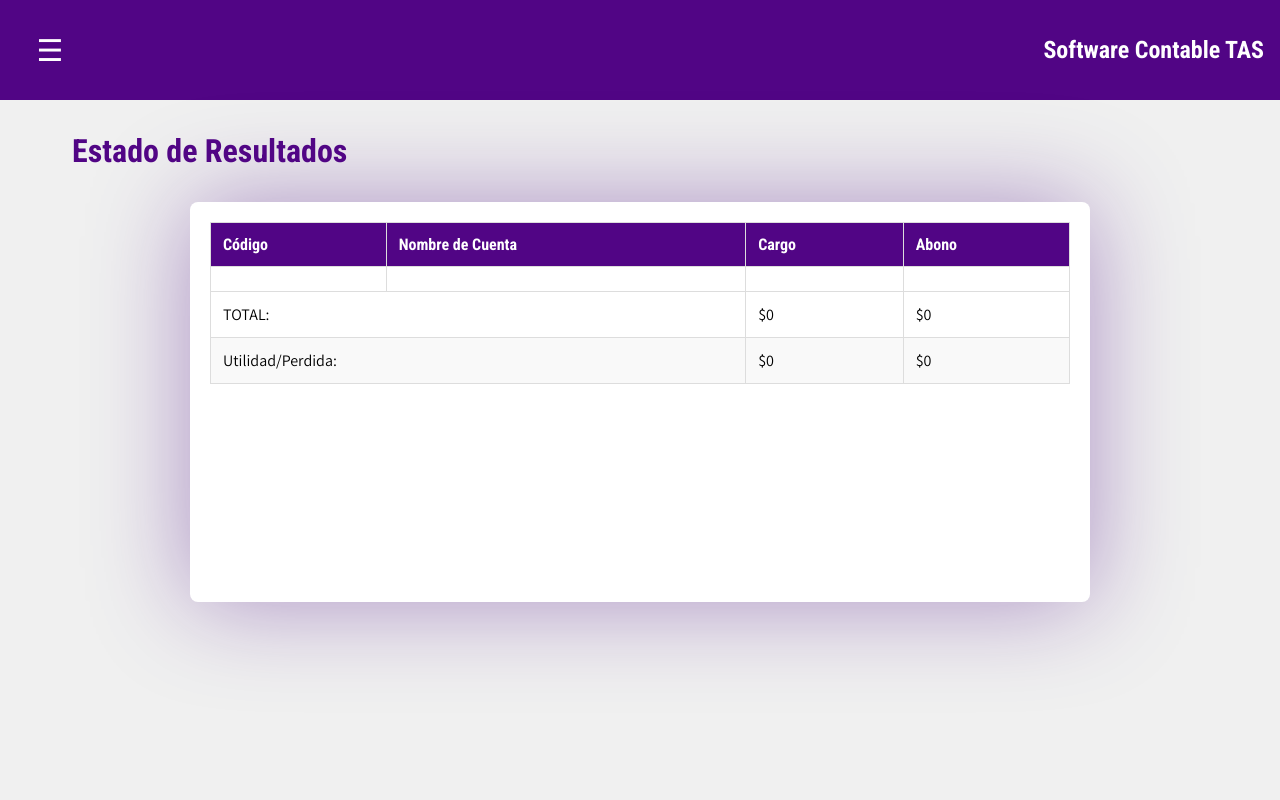
After one commit to kenetcode/accounting-software, a Django app: template accounting/templates/estadoResultados.html in a window 1280 px wide. The commit adds this page. Run offline with Django 3.2, Linux system fonts and the light colour scheme; the template is opened without the code that fills it, so the values that code supplies are empty.

Commit message:
:wheelchair:Pantallas de Benítez

```diff
--- /dev/null
+++ b/accounting/static/css/estadosFinancieros.css
@@ -0,0 +1,154 @@
+@import url('https://fonts.googleapis.com/css2?family=Assistant:wght@200..800&family=Roboto+Condensed:ital,wght@0,100..900;1,100..900&display=swap');
+
+:root {
+    --primary-color: #9f79ff;
+    --secondary-color: #510585;
+    --tertiary-color: #3b00b3;
+    --quarter-color: #ff8c42;
+    --white: #fff;
+    --bg-color: #f0f0f0;
+    --primary-font: "Assistant", sans-serif;
+    --secondary-font: "Roboto Condensed", sans-serif;
+    --shadow: 0 0 100px rgba(69, 3, 131, 0.404);
+}
+
+/* Reset básico */
+* {
+    margin: 0;
+    padding: 0;
+    box-sizing: border-box;
+}
+
+body {
+    font-family: var(--primary-font);
+    background-color: var(--bg-color);
+    min-height: 100vh;
+    overflow-x: hidden;
+}
+
+/* Header */
+
+.title {
+    color: var(--white);
+    font-family: var(--secondary-font);
+    font-size: clamp(1.25rem, 2vw + 0.5rem, 1.5rem);
+}
+
+.libro-mayor-container {
+    padding: clamp(1rem, 3vw, 2rem);
+    max-width: 1200px;
+    margin: 0 auto;
+}
+
+.section-title {
+    color: var(--secondary-color);
+    margin-bottom: 1.5rem;
+    font-family: var(--secondary-font);
+    font-size: clamp(1.5rem, 2.5vw, 2rem);
+}
+
+/* Tabla */
+.table-container {
+    background-color: var(--white);
+    border-radius: 8px;
+    padding: clamp(1rem, 2vw, 1.25rem);
+    box-shadow: var(--shadow);
+    width: min(95%, 900px);
+    height: 50vh;
+    /* max-height: 80vh; */
+    margin: 2rem auto;
+    overflow-x: auto;
+}
+
+.libro-mayor-table {
+    width: 100%;
+    border-collapse: collapse;
+    min-width: 600px; /* Asegura que la tabla no se comprima demasiado */
+}
+
+.libro-mayor-table th,
+.libro-mayor-table td {
+    padding: 0.75rem;
+    text-align: left;
+    border: 1px solid #ddd;
+}
+
+.libro-mayor-table th {
+    background-color: var(--secondary-color);
+    color: var(--white);
+    font-family: var(--secondary-font);
+    position: sticky;
+    top: 0;
+}
+
+.libro-mayor-table tr:nth-child(even) {
+    background-color: #f9f9f9;
+}
+
+.libro-mayor-table tr:hover {
+    background-color: #f5f5f5;
+}
+
+/* Responsive Design */
+@media (max-width: 1024px) {
+    .table-container {
+        margin: 1rem auto;
+        padding: 1rem;
+    }
+}
+
+@media (max-width: 768px) {
+    #sidebar {
+        width: 0;
+        overflow: hidden;
+        position: fixed;
+        top: 0;
+        left: 0;
+        height: 100vh;
+        z-index: 1000;
+        transition: width 0.3s ease;
+    }
+
+    #sidebar.active {
+        width: min(80%, 250px);
+    }
+
+    .main-content {
+        margin-left: 0;
+        width: 100%;
+        transition: margin 0.3s ease;
+    }
+
+    .main-content.sidebar-active {
+        margin-left: min(80%, 250px);
+    }
+}
+
+@media (max-width: 480px) {
+    .content-header {
+        padding: 0.5rem;
+    }
+
+    .libro-mayor-container {
+        padding: 0.5rem;
+    }
+
+    .table-container {
+        padding: 0.5rem;
+        margin: 0.5rem auto;
+    }
+}
+
+/* Utilidades para scroll horizontal en móviles */
+.table-container::-webkit-scrollbar {
+    height: 6px;
+}
+
+.table-container::-webkit-scrollbar-track {
+    background: #f1f1f1;
+}
+
+.table-container::-webkit-scrollbar-thumb {
+    background: var(--secondary-color);
+    border-radius: 3px;
+}
--- a/accounting/static/css/transacciones.css
+++ b/accounting/static/css/transacciones.css
@@ -21,7 +21,6 @@ body {
     background: var(--white);
     padding: 20px;
     border-radius: 8px;
-    box-shadow: 0 4px 8px rgba(0, 0, 0, 0.1);
     width: 900px;
     height: 400px;
     position: relative;
--- /dev/null
+++ b/accounting/templates/estadoResultados.html
@@ -0,0 +1,80 @@
+<!DOCTYPE html>
+<html lang="es">
+<head>
+    <meta charset="UTF-8">
+    <meta name="viewport" content="width=device-width, initial-scale=1.0">
+    <title>Estado de Resultados - Software Contable TAS</title>
+    <link rel="stylesheet" href="../static/css/sidebar.css">
+    <link rel="stylesheet" href="../static/css/estadosFinancieros.css">
+</head>
+<body>
+    <!-- Sidebar -->
+    <section id="sidebar">
+        <div class="toggle-button">
+            <span class="activate">&#9776;</span>
+            <span class="deactivate">&#9668;</span>
+        </div>
+        <ul>
+            <li><img src="../static/img/logo.webp" alt="logo"></li>
+            <li class="home-button">Home</li>
+            <li class="transacciones-button"style="display: none;">Transacciones</li>
+            <li class="costos-button"style="display: none;">Control de Costos</li>
+            <li class="catalogo-button"style="display: none;">Catalogo de Cuentas</li>
+            <li class="libro-button"style="display: none;">Libro Mayor</li>
+            <li class="estados-button">Estados Financieros</li>
+            <li class="cierre-button"style="display: none;">Cierre Contable</li>
+            <li class="cerrar-sesion">Cerrar Sesion</li>
+        </ul>
+    </section>
+
+    <!-- Contenido Principal -->
+    <main class="main-content">
+        <header class="container-header">
+            <div class="content-header">
+                <h1 class="title">Software Contable TAS</h1>
+            </div>
+        </header>
+
+        <div class="libro-mayor-container">
+            <h2 class="section-title">Estado de Resultados</h2>
+
+            <div class="table-container">
+                <table class="libro-mayor-table">
+                    <thead>
+                        <tr>
+                            <th>Código</th>
+                            <th>Nombre de Cuenta</th>
+                            <th>Cargo</th>
+                            <th>Abono</th>
+                        </tr>
+                    </thead>
+                    <tbody>
+                        <tr>
+                            <td></td>
+                            <td></td>
+                            <td></td>
+                            <td></td>
+                        </tr>
+                        <!-- Filas adicionales según sea necesario -->
+                    </tbody>
+                    <tclose id="total">
+                        <tr>
+                            <td colspan="2">TOTAL:</td>
+                            <td id="total-cargo">$0</td>
+                            <td id="total-abono">$0</td>
+                        </tr>
+                    </tclose>
+                    <tclose id="utilidad/perdida">
+                        <tr>
+                            <td colspan="2">Utilidad/Perdida:</td>
+                            <td id="utilidad">$0</td>
+                            <td id="perdida">$0</td>
+                        </tr>
+                    </tclose>
+                </table>
+            </div>
+        </div>
+    </main>
+    <script src="../static/js/sidebar.js"></script>
+</body>
+</html>
```
Also changed, not shown: accounting/static/css/estadosMenu.css (added, +117 -0 lines), accounting/templates/balanceComprobacion.html (added, +68 -0 lines), accounting/templates/balanceGeneral.html (added, +73 -0 lines), accounting/templates/estadoCapital.html (added, +79 -0 lines), accounting/templates/estadosFinancieros.html (added, +61 -0 lines), accounting/templates/libroMayor.html (added, +68 -0 lines).
